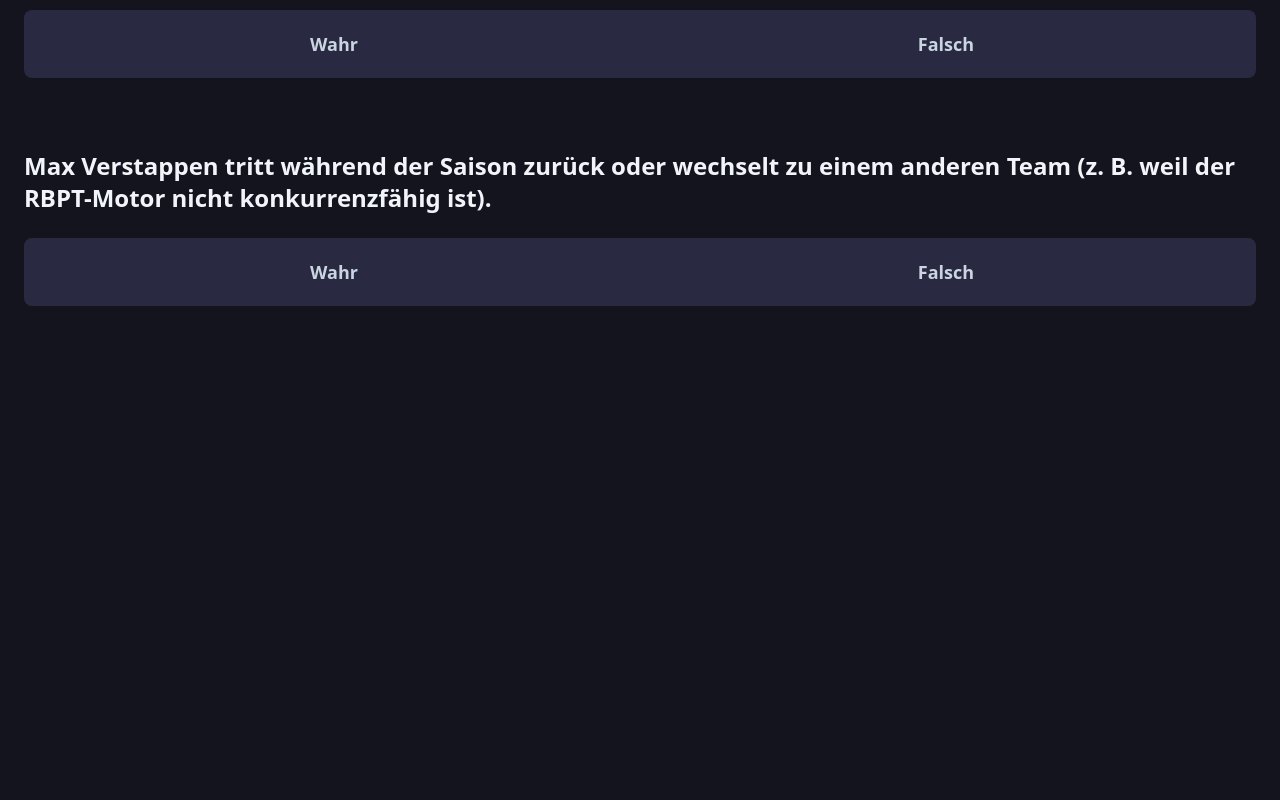
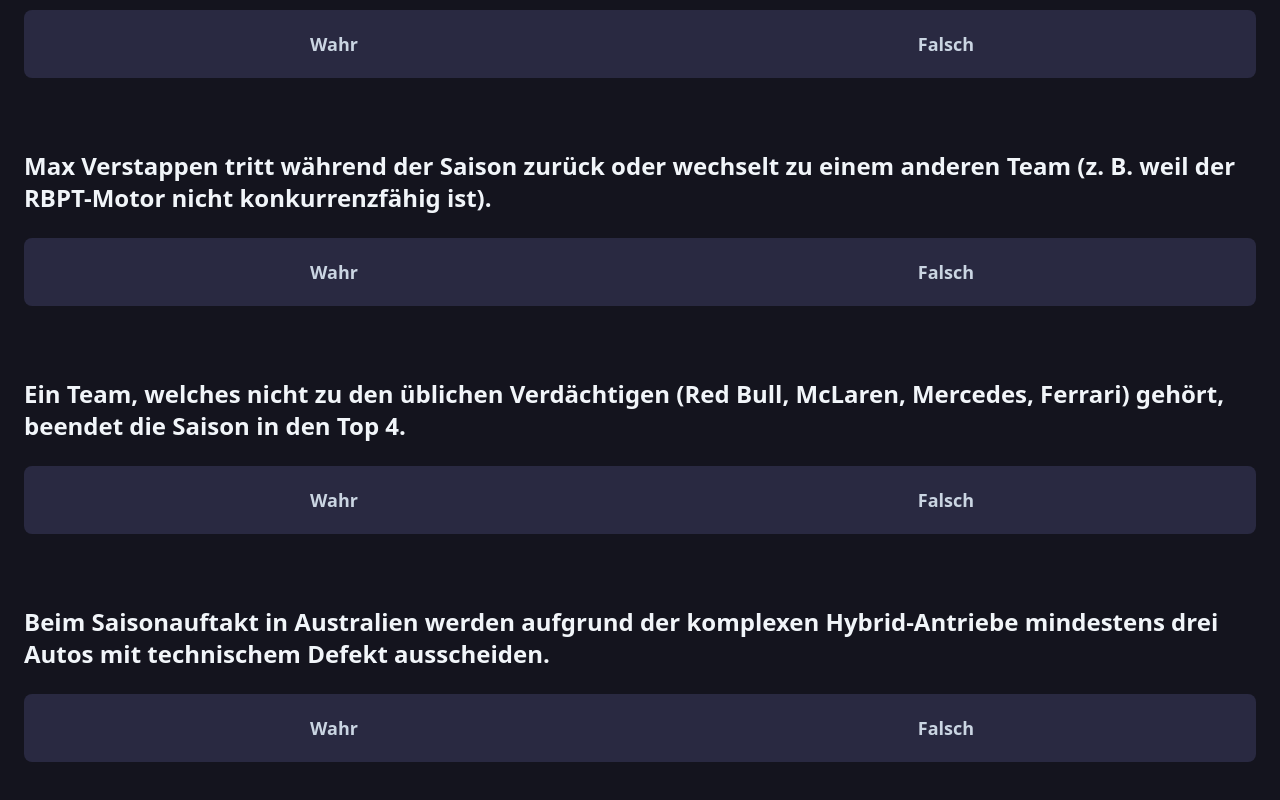
Before and after one commit to Fabinatix97/f1-bet, a Vue app in the folder frontend/: page /sidebet/7 in a window 1280 px wide. Shown: the part 1018-1818 px from the top of the page. Before the commit the page ends 1444 px from the top, so only its background shows below. Built offline with nearby package versions, Linux system fonts and the light colour scheme; no server answers; the HTML template or start-up script is replaced by a standard one.

Commit message:
Add two new statement bets

```diff
--- a/frontend/src/components/BetOverviewDialog.vue
+++ b/frontend/src/components/BetOverviewDialog.vue
@@ -102,6 +102,18 @@
     route: '/sidebet/7',
   },
   {
+    id: 'newTop4Team',
+    label: 'Neues Top 4 Team',
+    completed: betStore.newTop4Team !== null,
+    route: '/sidebet/7',
+  },
+  {
+    id: 'defectsAtSeasonStart',
+    label: 'Defekte zum Saisonstart',
+    completed: betStore.defectsAtSeasonStart !== null,
+    route: '/sidebet/7',
+  },
+  {
     id: 'betterDriverPerTeam',
     label: 'Besserer Fahrer/Team',
     completed: teams.every((team) => betStore.betterDriverPerTeam[team.id] !== undefined),
--- a/frontend/src/data/mockBets.ts
+++ b/frontend/src/data/mockBets.ts
@@ -41,6 +41,8 @@
       fiveTeamsWinRaces: true,
       hulkWins: false,
       verstappenResignsOrTransfers: false,
+      newTop4Team: false,
+      defectsAtSeasonStart: false,
     },
   },
   {
@@ -77,6 +79,8 @@
       fiveTeamsWinRaces: true,
       hulkWins: false,
       verstappenResignsOrTransfers: false,
+      newTop4Team: false,
+      defectsAtSeasonStart: false,
     },
   },
   {
@@ -113,6 +117,8 @@
       fiveTeamsWinRaces: false,
       hulkWins: true,
       verstappenResignsOrTransfers: false,
+      newTop4Team: false,
+      defectsAtSeasonStart: false,
     },
   },
   {
@@ -149,6 +155,8 @@
       fiveTeamsWinRaces: true,
       hulkWins: false,
       verstappenResignsOrTransfers: true,
+      newTop4Team: false,
+      defectsAtSeasonStart: true,
     },
   },
   {
@@ -185,6 +193,8 @@
       fiveTeamsWinRaces: true,
       hulkWins: false,
       verstappenResignsOrTransfers: false,
+      newTop4Team: true,
+      defectsAtSeasonStart: false,
     },
   },
   {
@@ -221,6 +231,8 @@
       fiveTeamsWinRaces: true,
       hulkWins: true,
       verstappenResignsOrTransfers: false,
+      newTop4Team: true,
+      defectsAtSeasonStart: true,
     },
   },
 ]
--- a/frontend/src/stores/bet.ts
+++ b/frontend/src/stores/bet.ts
@@ -28,6 +28,8 @@
   fiveTeamsWinRaces: null,
   hulkWins: null,
   verstappenResignsOrTransfers: null,
+  newTop4Team: null,
+  defectsAtSeasonStart: null,
 }
 
 export const useBetStore = defineStore('bet', () => {
@@ -157,6 +159,20 @@
     },
   })
 
+  const newTop4Team = computed({
+    get: () => betData.value.statementBets.newTop4Team,
+    set: (value: boolean | null) => {
+      betData.value.statementBets.newTop4Team = value
+    },
+  })
+
+  const defectsAtSeasonStart = computed({
+    get: () => betData.value.statementBets.defectsAtSeasonStart,
+    set: (value: boolean | null) => {
+      betData.value.statementBets.defectsAtSeasonStart = value
+    },
+  })
+
   // Load from localStorage
   const loadFromStorage = () => {
     try {
@@ -189,10 +205,15 @@
           betData.value.statementBets.multipleRaceWinners = data.multipleRaceWinners
         if (data.fiveTeamsWinRaces !== undefined)
           betData.value.statementBets.fiveTeamsWinRaces = data.fiveTeamsWinRaces
-        if (data.hulkWins !== undefined) betData.value.statementBets.hulkWins = data.hulkWins
+        if (data.hulkWins !== undefined)
+          betData.value.statementBets.hulkWins = data.hulkWins
         if (data.verstappenResignsOrTransfers !== undefined)
           betData.value.statementBets.verstappenResignsOrTransfers =
             data.verstappenResignsOrTransfers
+        if (data.newTop4Team !== undefined)
+          betData.value.statementBets.newTop4Team = data.newTop4Team
+        if (data.defectsAtSeasonStart !== undefined)
+          betData.value.statementBets.defectsAtSeasonStart = data.defectsAtSeasonStart
 
         // Also check for new format
         if (data.mainBets) betData.value.mainBets = { ...defaultMainBets, ...data.mainBets }
@@ -358,6 +379,20 @@
     )
   }
 
+  const toggleNewTop4Team = (value: boolean) => {
+    betData.value.statementBets.newTop4Team = toggleStatement(
+      betData.value.statementBets.newTop4Team,
+      value,
+    )
+  }
+
+  const toggleDefectsAtSeasonStart = (value: boolean) => {
+    betData.value.statementBets.defectsAtSeasonStart = toggleStatement(
+      betData.value.statementBets.defectsAtSeasonStart,
+      value,
+    )
+  }
+
   // Utility functions
   const clearAll = () => {
     betData.value = {
@@ -406,7 +441,9 @@
       betData.value.statementBets.multipleRaceWinners !== null &&
       betData.value.statementBets.fiveTeamsWinRaces !== null &&
       betData.value.statementBets.hulkWins !== null &&
-      betData.value.statementBets.verstappenResignsOrTransfers !== null
+      betData.value.statementBets.verstappenResignsOrTransfers !== null &&
+      betData.value.statementBets.newTop4Team !== null &&
+      betData.value.statementBets.defectsAtSeasonStart !== null
     )
   })
 
@@ -435,6 +472,8 @@
     fiveTeamsWinRaces,
     hulkWins,
     verstappenResignsOrTransfers,
+    newTop4Team,
+    defectsAtSeasonStart,
     // Actions
     setUserName,
     toggleSelectedDriver,
@@ -452,6 +491,8 @@
     toggleFiveTeamsWinRaces,
     toggleHulkWins,
     toggleVerstappenResignsOrTransfers,
+    toggleNewTop4Team,
+    toggleDefectsAtSeasonStart,
     // Utility functions
     clearAll,
     getBetDataForAPI,
--- a/frontend/src/types/bet.ts
+++ b/frontend/src/types/bet.ts
@@ -20,6 +20,8 @@
   fiveTeamsWinRaces: boolean | null
   hulkWins: boolean | null
   verstappenResignsOrTransfers: boolean | null
+  newTop4Team: boolean | null
+  defectsAtSeasonStart: boolean | null
 }
 
 export interface BetData {
--- a/frontend/src/views/results/Auswertung10View.vue
+++ b/frontend/src/views/results/Auswertung10View.vue
@@ -24,6 +24,12 @@
   },
   verstappenResignsOrTransfers: {
     statement: 'Verstappen tritt zurück oder wechselt das Team.',
+  },
+  newTop4Team: {
+    statement: 'Ein neues Team erreicht die Top 4.',
+  },
+  defectsAtSeasonStart: {
+    statement: 'Mindestens drei technische Defekte beim Saisonstart.',
   },
 } as const
 
--- a/frontend/src/views/sidebet/SideBetStep7View.vue
+++ b/frontend/src/views/sidebet/SideBetStep7View.vue
@@ -42,6 +42,18 @@
     value: betStore.verstappenResignsOrTransfers,
     toggle: (val: boolean) => betStore.toggleVerstappenResignsOrTransfers(val),
   },
+  {
+    id: 'newTop4Team',
+    text: 'Ein Team, welches nicht zu den üblichen Verdächtigen (Red Bull, McLaren, Mercedes, Ferrari) gehört, beendet die Saison in den Top 4.',
+    value: betStore.newTop4Team,
+    toggle: (val: boolean) => betStore.toggleNewTop4Team(val),
+  },
+  {
+    id: 'defectsAtSeasonStart',
+    text: 'Beim Saisonauftakt in Australien werden aufgrund der komplexen Hybrid-Antriebe mindestens drei Autos mit technischem Defekt ausscheiden.',
+    value: betStore.defectsAtSeasonStart,
+    toggle: (val: boolean) => betStore.toggleDefectsAtSeasonStart(val),
+  }
 ])
 
 const allStatementsAnswered = computed(() => {
@@ -51,7 +63,8 @@
     betStore.multipleRaceWinners !== null &&
     betStore.fiveTeamsWinRaces !== null &&
     betStore.hulkWins !== null &&
-    betStore.verstappenResignsOrTransfers !== null
+    betStore.verstappenResignsOrTransfers !== null &&
+    betStore.newTop4Team !== null
   )
 })
 </script>
```
Also changed, not shown: 1 other file (tests, documents, lock files or other folders).
